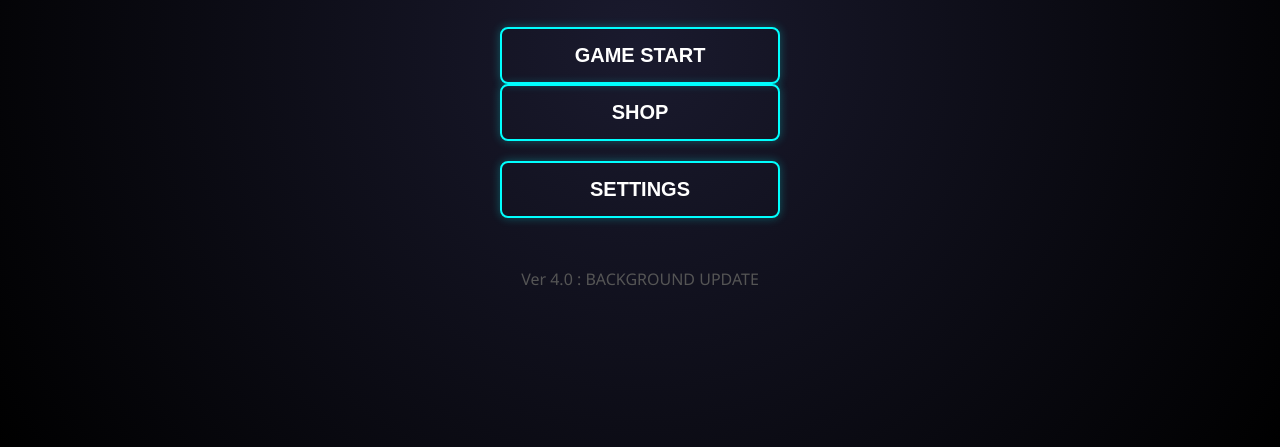
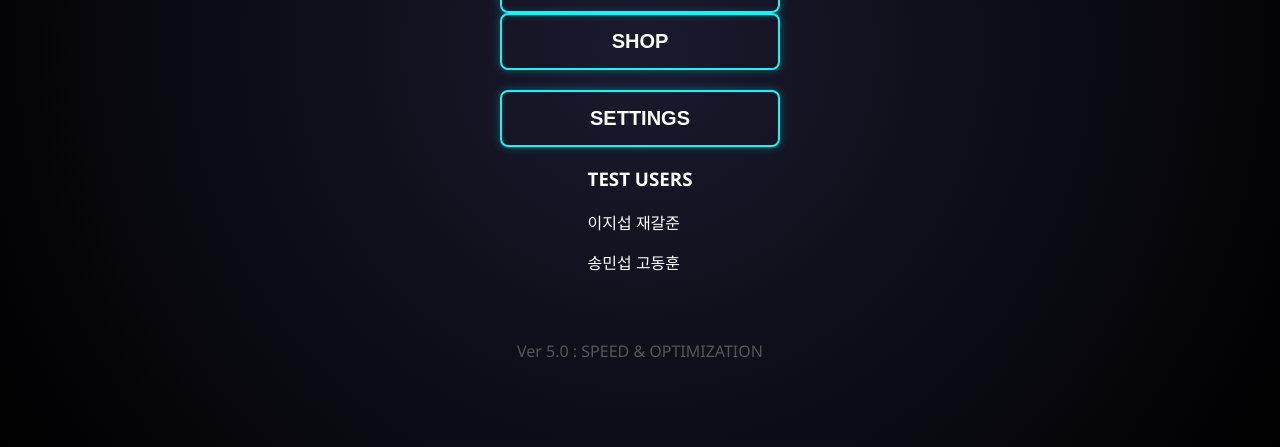
Before and after one commit to dyspro0711/N, a plain HTML site: page index.html in a window 1280 px wide. Shown: the part 353-800 px from the top of the page. Drawn offline with Linux system fonts and the light colour scheme.

Commit message:
Update index.html

```diff
--- a/index.html
+++ b/index.html
@@ -3,7 +3,7 @@
 <head>
     <meta charset="UTF-8">
     <meta name="viewport" content="width=device-width, initial-scale=1.0">
-    <title>Neon Rhythm Game : Backgrounds</title>
+    <title>Neon Rhythm Game : Final</title>
     <link rel="stylesheet" href="style.css">
 </head>
 <body>
@@ -16,14 +16,21 @@
         <button class="menu-btn" onclick="openModeSelect()">GAME START</button>
         <button class="menu-btn" onclick="openShop()">SHOP</button>
         <button class="menu-btn" onclick="openSettings()" style="margin-top:20px;">SETTINGS</button>
-        <p class="footer">Ver 4.0 : BACKGROUND UPDATE</p>
+
+        <div class="test-users">
+            <h3>TEST USERS</h3>
+            <p>이지섭 재갈준</p>
+            <p>송민섭 고동훈</p>
+        </div>
+
+        <p class="footer">Ver 5.0 : SPEED & OPTIMIZATION</p>
     </div>
 
     <div id="mode-select-screen" class="screen hidden">
         <h2>SELECT MODE</h2>
         <div class="menu-buttons">
             <button class="menu-btn" onclick="startPracticeMode()">PRACTICE<br><span style="font-size:14px; color:#aaa;">Random / Custom Speed</span></button>
-            <button class="menu-btn" onclick="openStageSelect()">STAGE MODE<br><span style="font-size:14px; color:#aaa;">Fixed Patterns (1~13)</span></button>
+            <button class="menu-btn" onclick="openStageSelect()">STAGE MODE<br><span style="font-size:14px; color:#aaa;">Fixed Patterns (1~14)</span></button>
             <button class="menu-btn" onclick="startInfinityMode()">INFINITY<br><span style="font-size:14px; color:#aaa;">Speed Up (Max 15)</span></button>
         </div>
         <button class="menu-btn small back-btn" onclick="backToTitle()">BACK</button>
@@ -34,12 +41,10 @@
         <div class="shop-header">
             <span id="shop-points">POINTS: 0</span>
         </div>
-
         <div class="shop-tabs">
             <button class="shop-tab active" onclick="switchShopTab('note')">NOTE SKINS</button>
             <button class="shop-tab" onclick="switchShopTab('bg')">BACKGROUNDS</button>
         </div>
-
         <div class="shop-grid" id="shop-grid">
             </div>
         <button class="menu-btn small back-btn" onclick="backToTitle()">BACK</button>
@@ -56,7 +61,6 @@
         <div class="modal-content">
             <h2>SETTINGS</h2>
             <p class="sub-text">Applies to Practice Mode Only</p>
-
             <div class="setting-section">
                 <h3>KEY CONFIG</h3>
                 <div class="key-config-row">
@@ -81,7 +85,6 @@
 
     <div id="game-screen" class="screen hidden">
         <div class="main-layout">
-
             <div class="side-panel left">
                 <div class="panel-box info-box">
                     <h2 id="mode-title">MODE</h2>
@@ -140,7 +143,6 @@
                     <div class="label">LIFE</div>
                     <div class="hearts" id="lives">❤️❤️❤️</div>
                 </div>
-
                 <div id="infinity-stats" class="hidden">
                     <div class="panel-box max-combo-box">
                         <div class="label">MAX COMBO</div>
```
